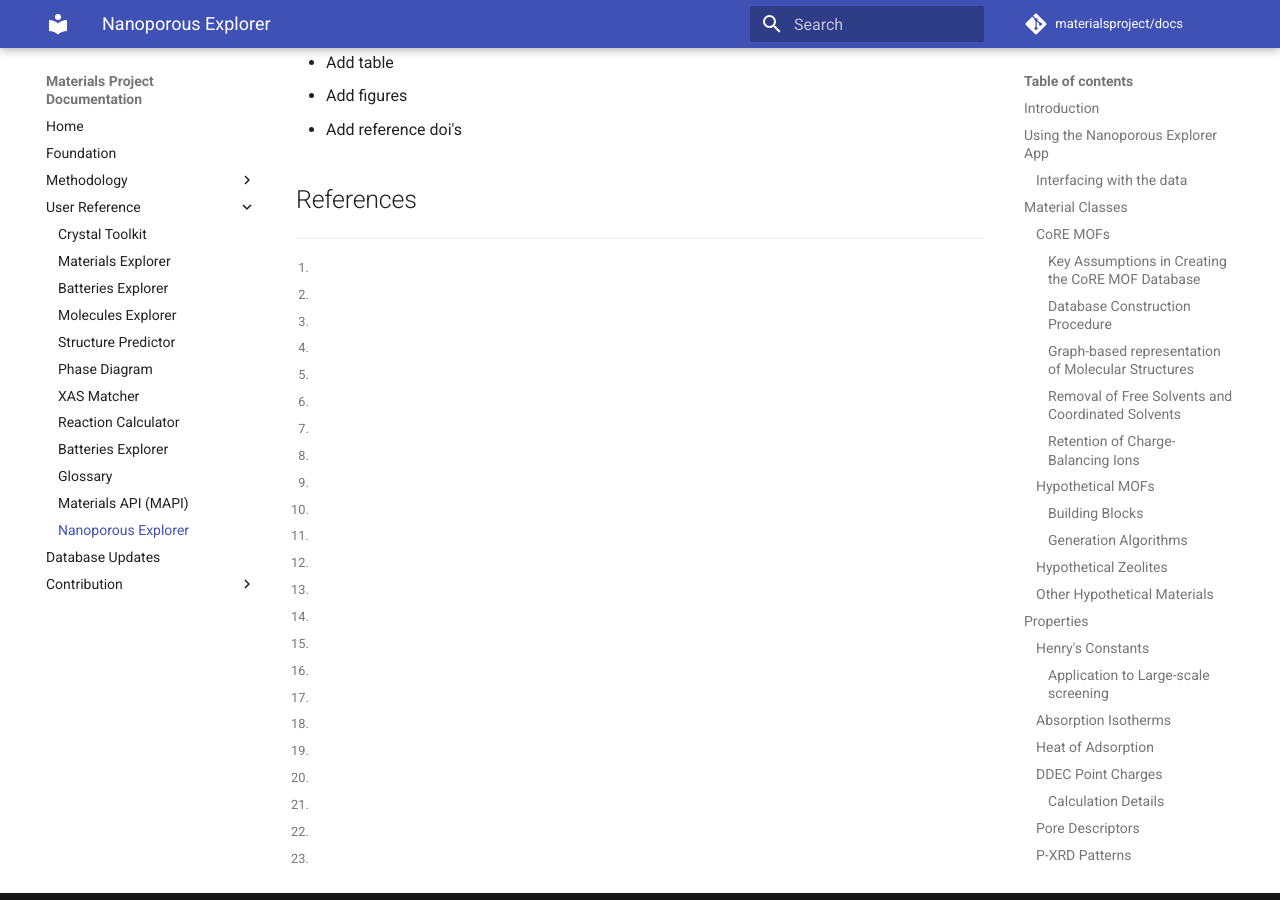
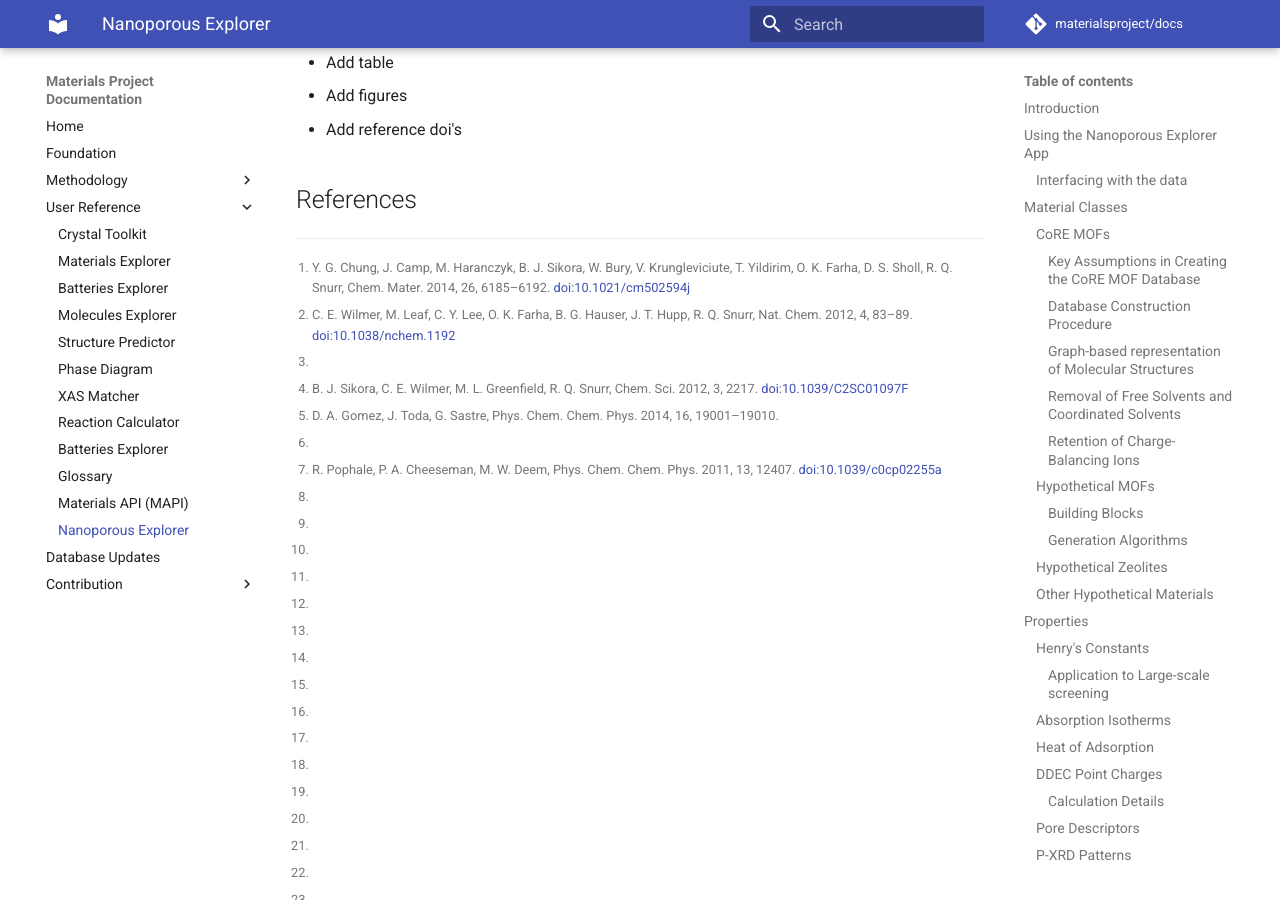
Before and after one commit to materialsproject/docs, an MkDocs documentation site: the page built from docs/user-guide/nanoporous-explorer.md, in a window 1280 px wide and 900 px high, scrolled down 8253 px. Built offline with MkDocs 1.6.1 and Material for MkDocs 9.7.7, drawn with Linux system fonts in a browser that asks for light colours; formulas are drawn with MathJax 3; comment, search, counter and statistics services are not loaded.

Commit message:
Citations for hypothetical structures

```diff
--- a/docs/user-guide/nanoporous-explorer.md
+++ b/docs/user-guide/nanoporous-explorer.md
@@ -125,20 +125,20 @@
 * Dalar Nazarian
 * Tess Smidt
 
-##TODO
+## TODO
 * Add table
 * Add figures
 * Add reference doi's
 
 ## References
 
-[^1]:
-[^2]:
+[^1]: Y. G. Chung, J. Camp, M. Haranczyk, B. J. Sikora, W. Bury, V. Krungleviciute, T. Yildirim, O. K. Farha, D. S. Sholl, R. Q. Snurr, Chem. Mater. 2014, 26, 6185–6192. [doi:10.1021/cm502594j](https://doi.org/10.1021/cm502594j)
+[^2]: C. E. Wilmer, M. Leaf, C. Y. Lee, O. K. Farha, B. G. Hauser, J. T. Hupp, R. Q. Snurr, Nat. Chem. 2012, 4, 83–89. [doi:10.1038/nchem.1192](https://doi.org/10.1038/nchem.1192)
 [^3]:
-[^4]:
-[^5]:
+[^4]: B. J. Sikora, C. E. Wilmer, M. L. Greenfield, R. Q. Snurr, Chem. Sci. 2012, 3, 2217. [doi:10.1039/C2SC01097F](https://doi.org/10.1039/C2SC01097F)
+[^5]: D. A. Gomez, J. Toda, G. Sastre, Phys. Chem. Chem. Phys. 2014, 16, 19001–19010.
 [^6]:
-[^7]:
+[^7]: R. Pophale, P. A. Cheeseman, M. W. Deem, Phys. Chem. Chem. Phys. 2011, 13, 12407. [doi:10.1039/c0cp02255a](https://doi.org/10.1039/c0cp02255a)
 [^8]:
 [^9]:
 [^10]:
```
